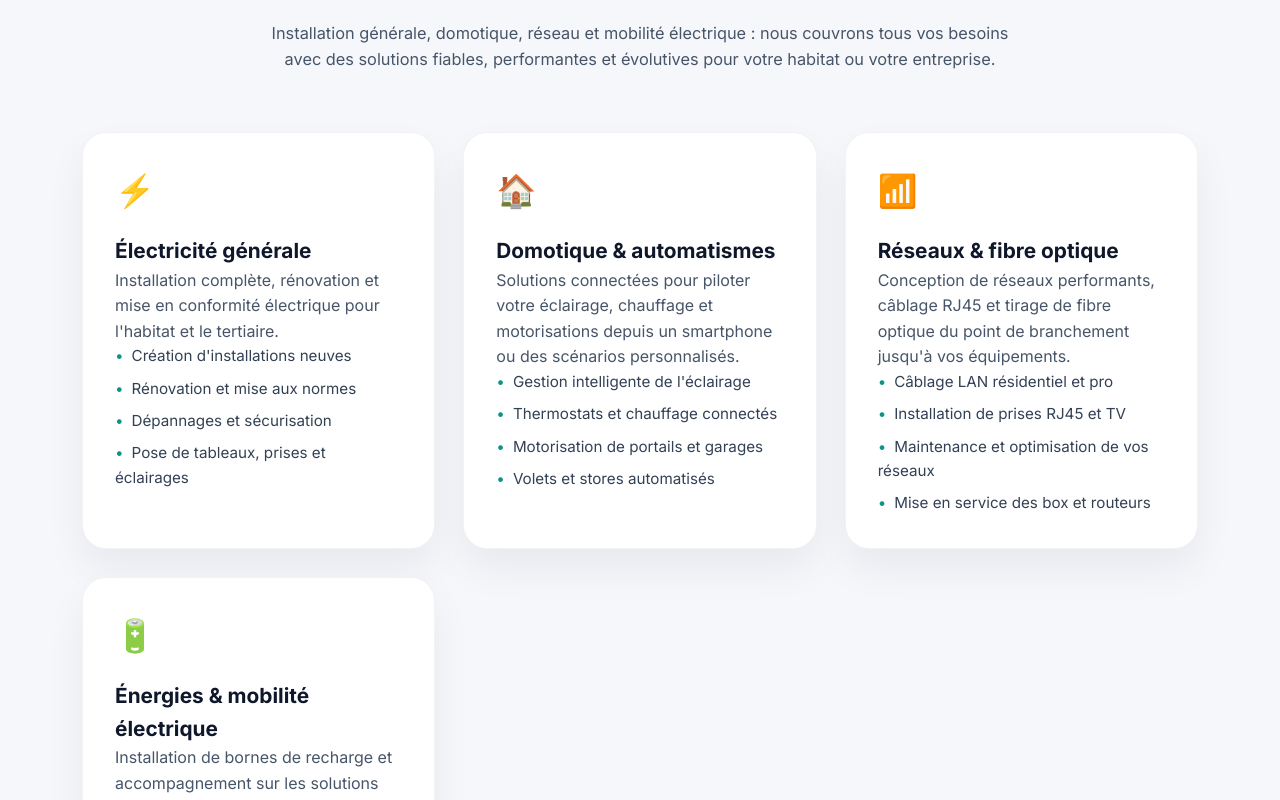
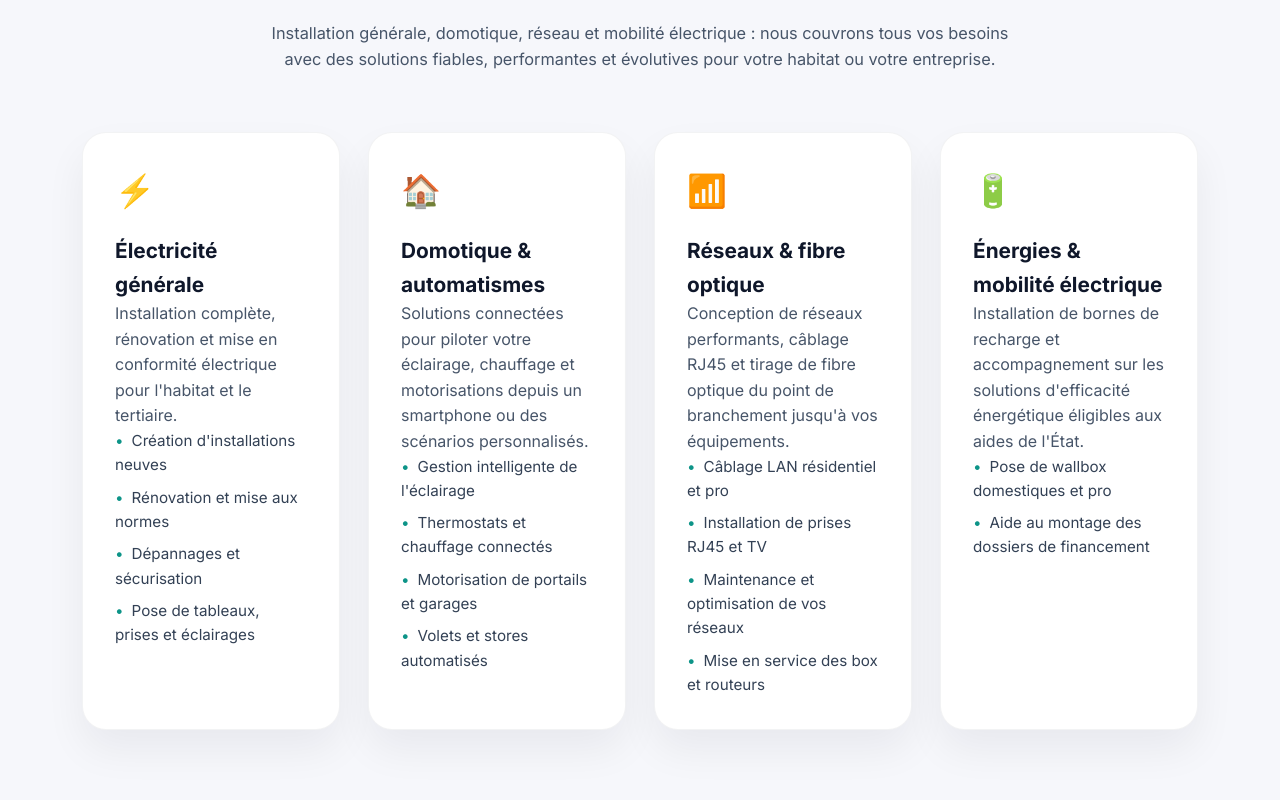
Before and after one commit to Yasser-Bouyanfif/harkelec, a React (Create React App) app: page / in a window 1280 px wide. Shown: the part 1400-2200 px from the top of the page. Built offline with nearby package versions, Linux system fonts and the light colour scheme.

Commit message:
Align services cards layout

```diff
--- a/src/App.css
+++ b/src/App.css
@@ -317,6 +317,7 @@ section {
   display: grid;
   gap: 28px;
   grid-template-columns: repeat(auto-fit, minmax(260px, 1fr));
+  align-items: stretch;
 }
 
 .service-card {
@@ -325,12 +326,19 @@ section {
   padding: 32px;
   display: flex;
   flex-direction: column;
+  height: 100%;
   gap: 18px;
   border: 1px solid rgba(15, 23, 42, 0.05);
   box-shadow: 0 20px 40px rgba(15, 23, 42, 0.06);
   transition:
     transform 0.2s ease,
     box-shadow 0.2s ease;
+}
+
+@media (min-width: 1200px) {
+  .services-grid {
+    grid-template-columns: repeat(4, minmax(0, 1fr));
+  }
 }
 
 .service-card:hover {
```
